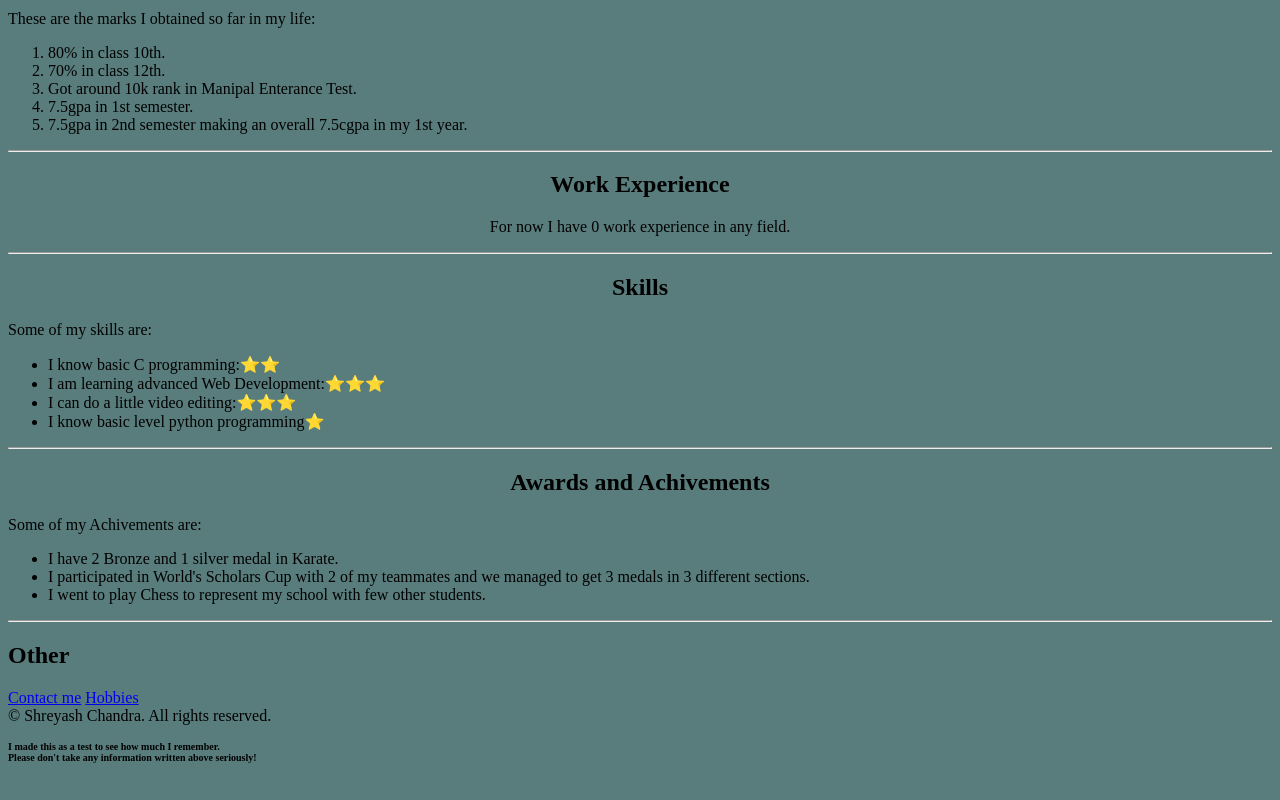
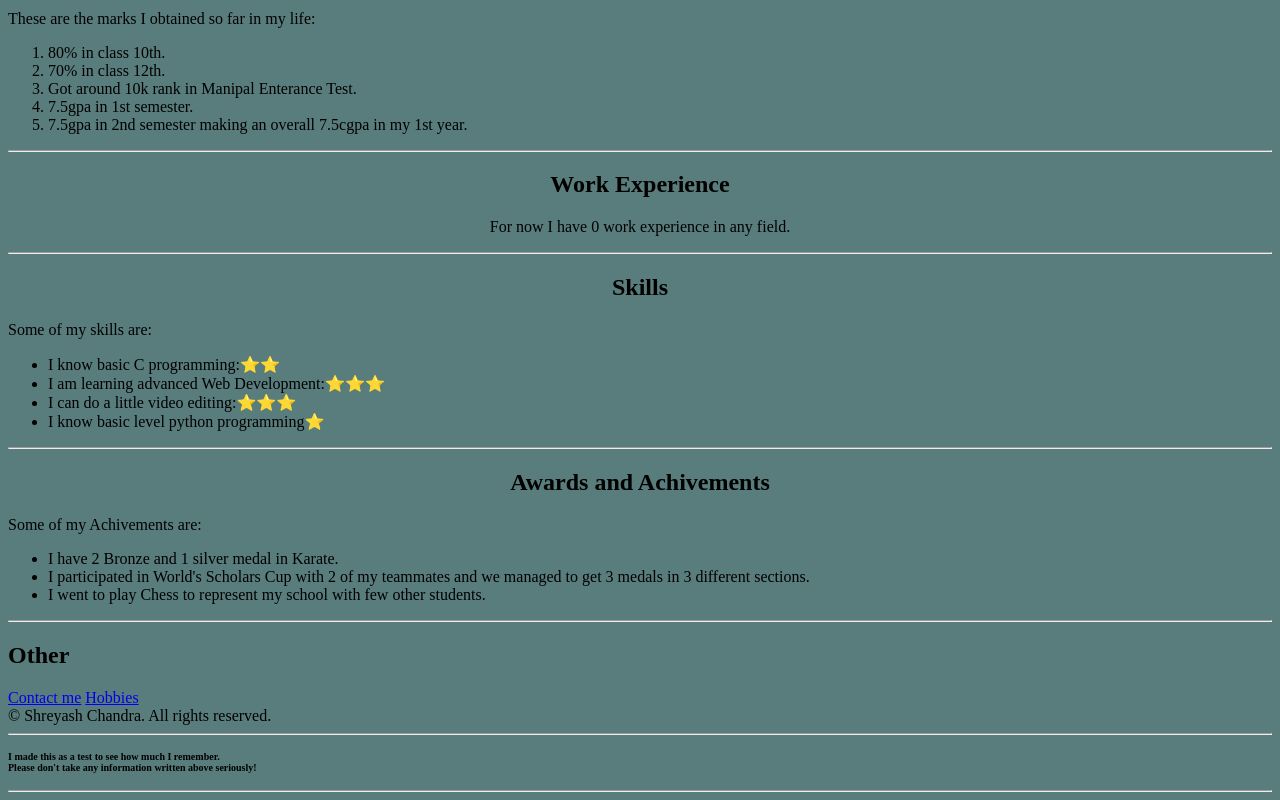
Before and after one commit to Shreyash-Chandra/CapstoneProject1, a plain HTML site: page index.html in a window 1280 px wide. Shown: the part 558-1358 px from the top of the page. Drawn offline with Linux system fonts and the light colour scheme.

Commit message:
Update index.html

```diff
--- a/index.html
+++ b/index.html
@@ -54,7 +54,9 @@
     <footer>
         © Shreyash Chandra. All rights reserved.
     </footer>
+    <hr style="color: blue">
     <h5 style="font-size: 10px;">I made this as a test to see how much I remember. <br>
         Please don't take any information written above seriously!</h5>
+    <hr style="color: blue">
 </body>
 </html>
```
